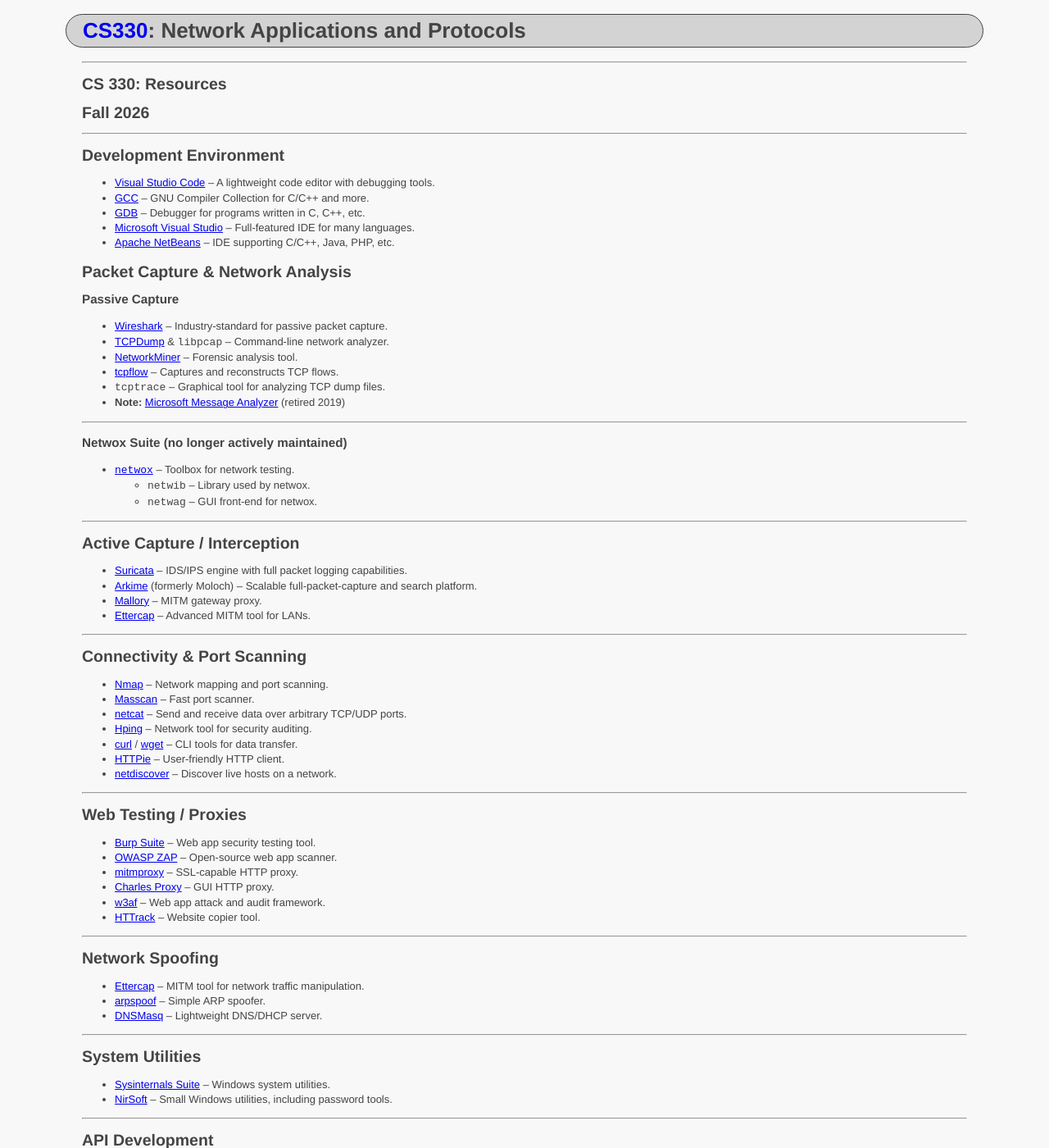
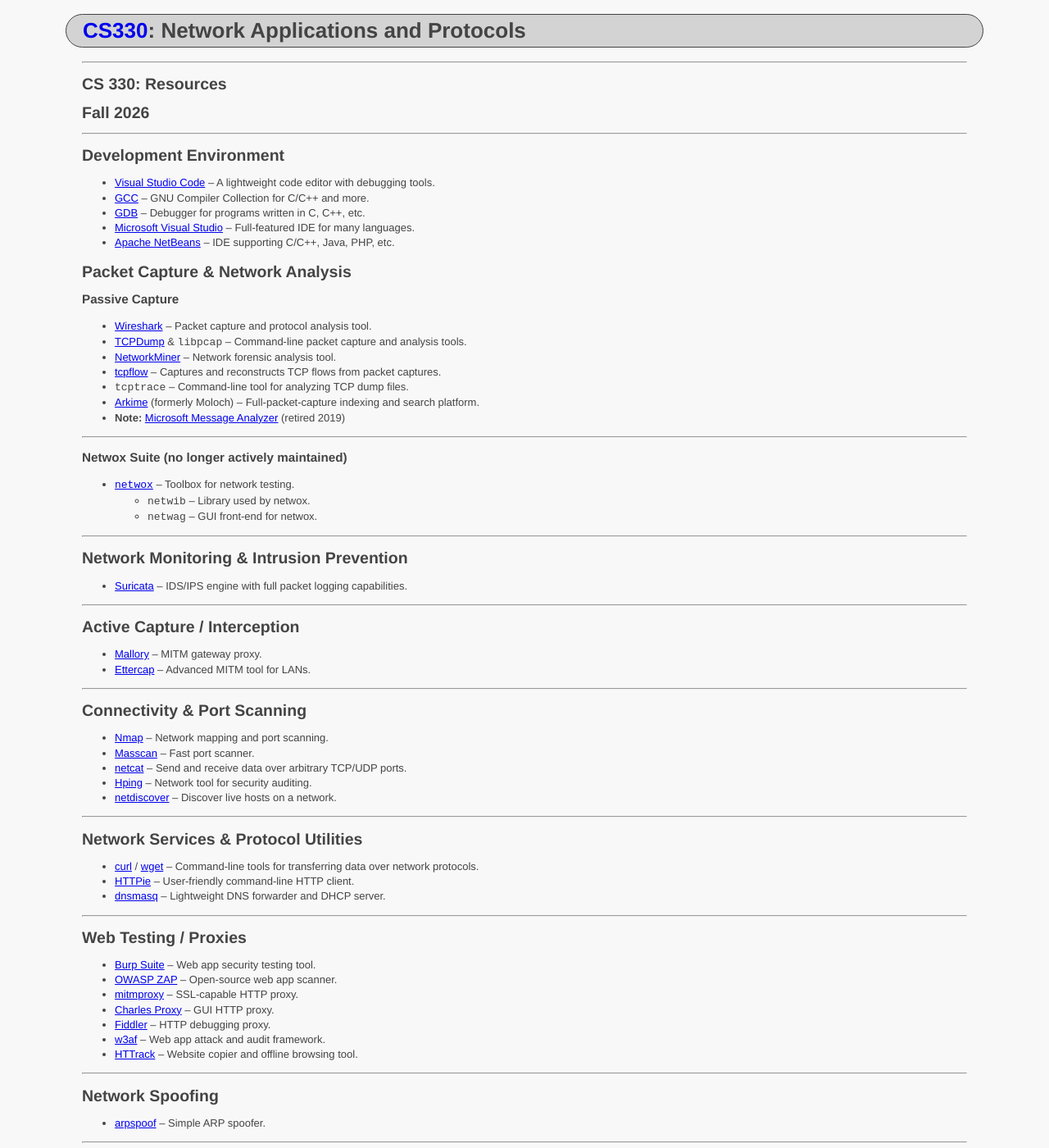
Before and after one commit to ycpcs/cs330-fall2026, a Jekyll site: the page built from resources/index.md, in a window 1280 px wide and 1400 px high. Shown: the whole window at 82% size. Built offline with Jekyll 4.4.1, drawn with Linux system fonts in a browser that asks for light colours; some of the changed text lies outside the part shown.

Commit message:
update references

```diff
--- a/resources/index.md
+++ b/resources/index.md
@@ -24,14 +24,16 @@ title: Network Applications and Protocols
 
 ### Passive Capture
 
-- [Wireshark](https://www.wireshark.org/) – Industry-standard for passive packet capture.
-- [TCPDump](https://www.tcpdump.org/) & `libpcap` – Command-line network analyzer.
-- [NetworkMiner](https://www.netresec.com/?page=NetworkMiner) – Forensic analysis tool.
-- [tcpflow](https://github.com/simsong/tcpflow) – Captures and reconstructs TCP flows.
-- `tcptrace` – Graphical tool for analyzing TCP dump files.
+- [Wireshark](https://www.wireshark.org/) – Packet capture and protocol analysis tool.
+- [TCPDump](https://www.tcpdump.org/) & `libpcap` – Command-line packet capture and analysis tools.
+- [NetworkMiner](https://www.netresec.com/?page=NetworkMiner) – Network forensic analysis tool.
+- [tcpflow](https://github.com/simsong/tcpflow) – Captures and reconstructs TCP flows from packet captures.
+- `tcptrace` – Command-line tool for analyzing TCP dump files.
+- [Arkime](https://arkime.com/) (formerly Moloch) – Full-packet-capture indexing and search platform.
 - **Note:** [Microsoft Message Analyzer](https://techcommunity.microsoft.com) (retired 2019)
 
 ---
+
 ### Netwox Suite (no longer actively maintained)
 
 - [`netwox`](https://linux.die.net/man/1/netwox) – Toolbox for network testing.
@@ -39,57 +41,74 @@ title: Network Applications and Protocols
   - `netwag` – GUI front-end for netwox.
 
 ---
+
+## Network Monitoring & Intrusion Prevention
+
+- [Suricata](https://suricata.io/) – IDS/IPS engine with full packet logging capabilities.
+
+---
+
 ## Active Capture / Interception
 
-- [Suricata](https://suricata.io/) – IDS/IPS engine with full packet logging capabilities.
-- [Arkime](https://arkime.com/) (formerly Moloch) – Scalable full-packet-capture and search platform.
 - [Mallory](https://github.com/IntrepidusGroup/Mallory) – MITM gateway proxy.
 - [Ettercap](https://www.ettercap-project.org/) – Advanced MITM tool for LANs.
 
 ---
+
 ## Connectivity & Port Scanning
 
 - [Nmap](https://nmap.org/) – Network mapping and port scanning.
 - [Masscan](https://github.com/robertdavidgraham/masscan) – Fast port scanner.
 - [netcat](https://nc110.sourceforge.io/) – Send and receive data over arbitrary TCP/UDP ports.
 - [Hping](http://www.hping.org/) – Network tool for security auditing.
-- [curl](https://curl.se/) / [wget](https://www.gnu.org/software/wget/) – CLI tools for data transfer.
-- [HTTPie](https://httpie.io/) – User-friendly HTTP client.
 - [netdiscover](https://github.com/netdiscover-scanner/netdiscover) – Discover live hosts on a network.
 
 ---
+
+## Network Services & Protocol Utilities
+
+- [curl](https://curl.se/) / [wget](https://www.gnu.org/software/wget/) – Command-line tools for transferring data over network protocols.
+- [HTTPie](https://httpie.io/) – User-friendly command-line HTTP client.
+- [dnsmasq](http://www.thekelleys.org.uk/dnsmasq/doc.html) – Lightweight DNS forwarder and DHCP server.
+
+---
+
 ## Web Testing / Proxies
 
 - [Burp Suite](https://portswigger.net/burp) – Web app security testing tool.
 - [OWASP ZAP](https://www.zaproxy.org/) – Open-source web app scanner.
 - [mitmproxy](https://mitmproxy.org/) – SSL-capable HTTP proxy.
 - [Charles Proxy](https://www.charlesproxy.com/) – GUI HTTP proxy.
+- [Fiddler](https://www.telerik.com/fiddler) – HTTP debugging proxy.
 - [w3af](https://github.com/andresriancho/w3af) – Web app attack and audit framework.
-- [HTTrack](https://www.httrack.com/) – Website copier tool.
+- [HTTrack](https://www.httrack.com/) – Website copier and offline browsing tool.
 
 ---
+
 ## Network Spoofing
-- [Ettercap](https://www.ettercap-project.org/) – MITM tool for network traffic manipulation.
+
 - [arpspoof](https://linux.die.net/man/8/arpspoof) – Simple ARP spoofer.
-- [DNSMasq](http://www.thekelleys.org.uk/dnsmasq/doc.html) – Lightweight DNS/DHCP server.
 
 ---
+
 ## System Utilities
 
 - [Sysinternals Suite](https://learn.microsoft.com/en-us/sysinternals/) – Windows system utilities.
 - [NirSoft](https://www.nirsoft.net/) – Small Windows utilities, including password tools.
 
 ---
+
 ## API Development
 
 - [Postman](https://www.postman.com/) – API testing and development.
-- [Fiddler](https://www.telerik.com/fiddler) – HTTP debugging proxy.
 - [RESTful Tutorial](https://restfulapi.net/) – Concepts of REST APIs.
 
 ---
+
 ## Supplemental Material
 
 ### Interactive Learning
+
 - [Interactive Exercises](http://gaia.cs.umass.edu/kurose_ross/interactive/) – Companion to the Kurose & Ross textbook with quizzes and animations.
 - [Beej's Guide to Network Programming](https://beej.us/guide/bgnet/html) – A hands-on guide to socket programming in C.
 - [High Performance Browser Networking](https://hpbn.co/) – What every web developer should know about networking and web performance.
@@ -98,11 +117,15 @@ title: Network Applications and Protocols
 - [Programmable Web](https://www.programmableweb.com/) – (Retired) Formerly a hub for APIs and mashups.
 
 ---
+
 ### Code Repositories
+
 - [BIND 9 GitLab Repository](https://gitlab.isc.org/isc-projects/bind9) – Source code and issue tracker for the BIND DNS server.
 
 ---
+
 ### Key References
+
 - [Root Servers Map](https://root-servers.org/) – Overview of global DNS root server infrastructure.
 - [IANA – Internet Assigned Numbers Authority](https://www.iana.org/)
 - [Service Name & Port Number Registry](https://www.iana.org/assignments/service-names-port-numbers/service-names-port-numbers.xhtml)
@@ -114,6 +137,7 @@ title: Network Applications and Protocols
 - [The Wayback Machine](https://web.archive.org/)
 
 ---
+
 ## Key References & RFCs
 
 See the [RFC Index](https://datatracker.ietf.org/doc/) for official protocol specs. Notable examples:
```
